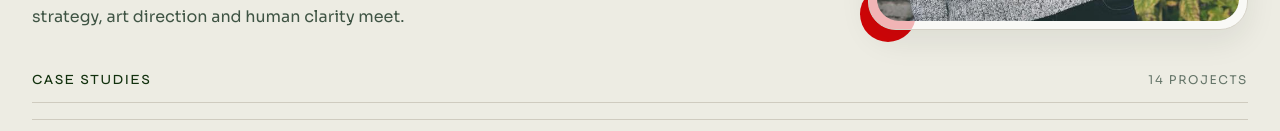
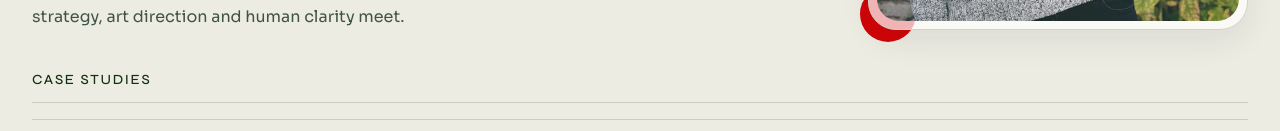
Before and after one commit to NicholasAsimov/goncharova-space, a Next.js app: page / in a window 1280 px wide. Shown: the part 748-879 px from the top of the page. Built offline with nearby package versions, Linux system fonts and the light colour scheme; grey boxes are pictures that could not be loaded.

Commit message:
Remove number of projects

```diff
--- a/app/page.jsx
+++ b/app/page.jsx
@@ -105,9 +105,8 @@ export default function HomePage() {
       </section>
 
       <section id="projects" className="mx-auto w-full max-w-[1400px] px-4 pb-8 md:px-8">
-        <div className="mb-4 flex items-center justify-between border-b border-[#cfcbbf] pb-3">
+        <div className="mb-4 border-b border-[#cfcbbf] pb-3">
           <p className="font-display text-sm uppercase tracking-[0.12em]">Case studies</p>
-          <span className="text-xs uppercase tracking-[0.14em] text-[#657569]">{projects.length} projects</span>
         </div>
 
         <ul className="divide-y divide-[#cfcbbf] border-y border-[#cfcbbf]">
```
